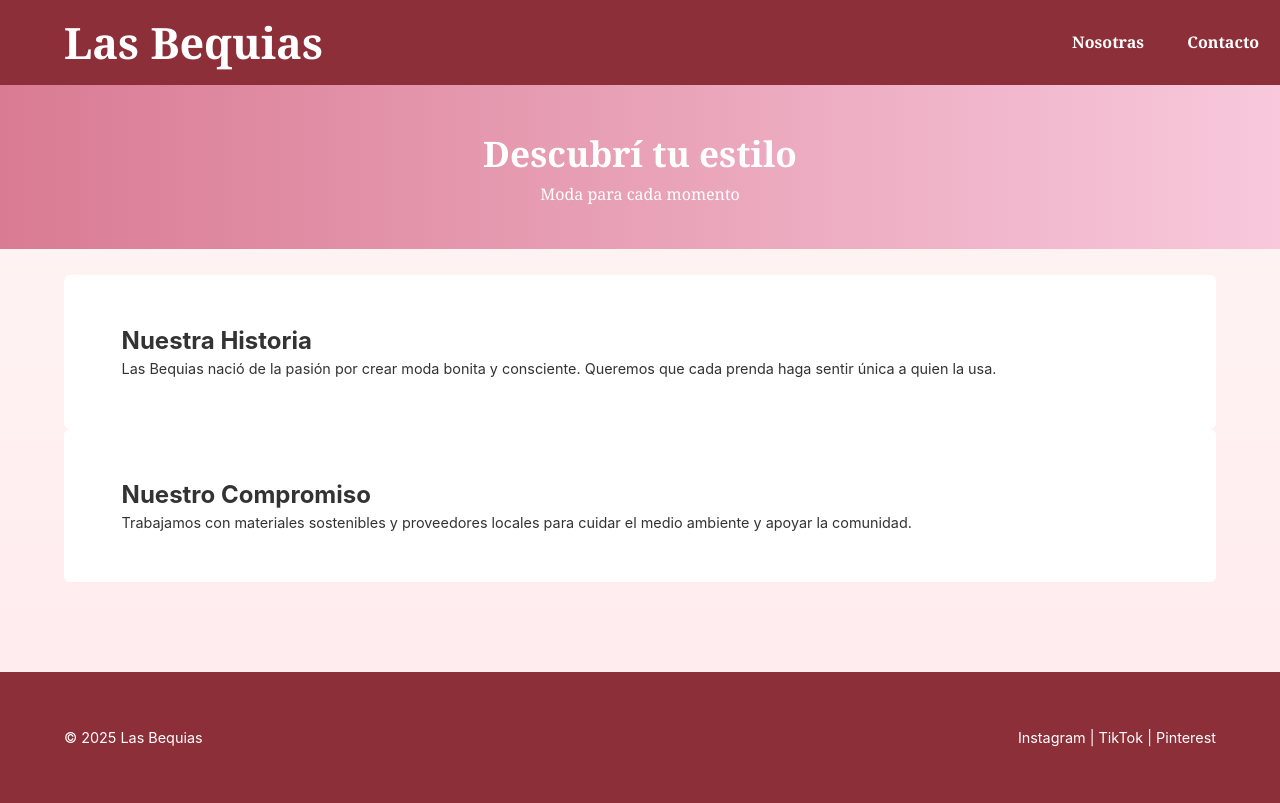
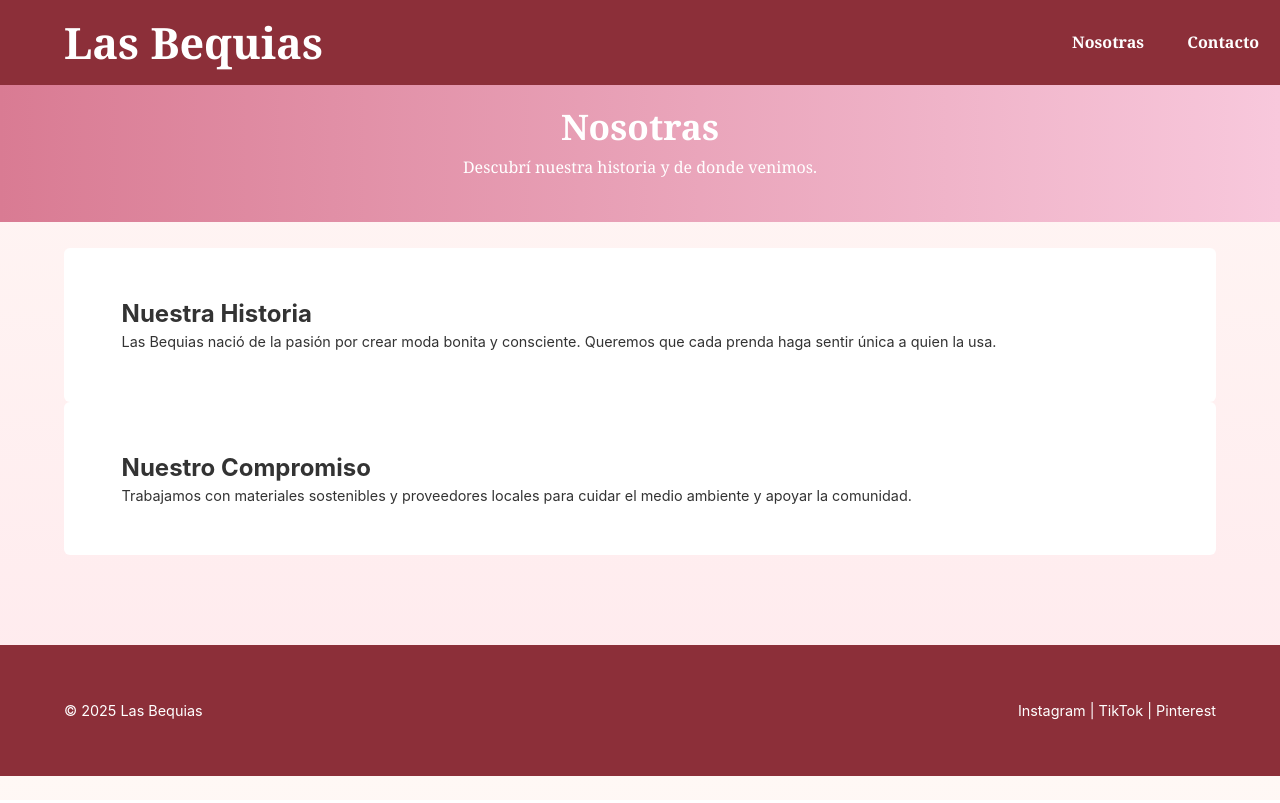
Before and after one commit to liortanel/TP02A_Tanel_Dobrovitzky, a plain HTML site: page Info.html in a window 1280 px wide. Drawn offline with Linux system fonts and the light colour scheme.

Commit message:
correción del header

```diff
--- a/Info.html
+++ b/Info.html
@@ -8,18 +8,17 @@
 </head>
 <body>
 
-  <nav>
+  <header>
+    <nav>
     <h1><a href="index.html">Las Bequias</a></h1>
-    <div>
+    <section>
       <a href="info.html">Nosotras</a>
       <a href="contacto.html">Contacto</a>
-    </div>
+    </section>
   </nav>
-
-  <header>
     <div>
-      <h2>Descubrí tu estilo</h2>
-      <p>Moda para cada momento</p>
+      <h2>Nosotras</h2>
+      <p>Descubrí nuestra historia y de donde venimos.</p>
     </div>
   </header>
 
--- a/style.css
+++ b/style.css
@@ -10,6 +10,24 @@ body {
   color: #333;
 }
 
+header div{
+  margin-top:4.5%;
+  background: linear-gradient(to right, #d97b93, #f8c8dc);
+  padding: 3.5% 5% 3%;
+  text-align: center;
+  color: white;
+  font-family: Georgia, 'Times New Roman', Times, serif;
+}
+
+header div h2 {
+  font-size: 2.2em;
+  margin-bottom: 0.5%;
+}
+
+header div p {
+  font-size: 1em;
+}
+
 nav {
   background-color: #8c2f39;
   color: white;
@@ -17,8 +35,10 @@ nav {
   justify-content: space-between;
   align-items: center;
   padding: 1% 5%;
-  position: sticky;
+  position: fixed;
   top: 0;
+  left: 0;
+  right: 0;
   z-index: 1000;
   font-family: Georgia, 'Times New Roman', Times, serif;
 }
@@ -30,32 +50,15 @@ nav h1 a {
   font-family:Georgia, 'Times New Roman', Times, serif;
 }
 
-nav div {
+nav section {
   display: flex;
   gap: 30%;
 }
 
-nav div a {
+nav section a {
   color: white;
   text-decoration: none;
   font-weight: bold;
-  font-size: 1em;
-}
-
-header {
-  background: linear-gradient(to right, #d97b93, #f8c8dc);
-  padding: 3.5% 5% 3%;
-  text-align: center;
-  color: white;
-  font-family: Georgia, 'Times New Roman', Times, serif;
-}
-
-header h2 {
-  font-size: 2.2em;
-  margin-bottom: 0.5%;
-}
-
-header p {
   font-size: 1em;
 }
 
@@ -63,13 +66,13 @@ main {
   padding: 2% 5%;
 }
 
-section {
+main section {
   padding: 4% 5%;
   background-color: #fff;
   border-radius: 6px;
   box-shadow: 0 1% 3% rgba(226, 181, 193, 0.15);
 }
-section h3{
+main section h3{
   font-size: x-large;
 }
 main section h2
```
Also changed, not shown: Comprar.html (+3 -4 lines), Contacto.html (+4 -5 lines), Index.html (+4 -5 lines).
